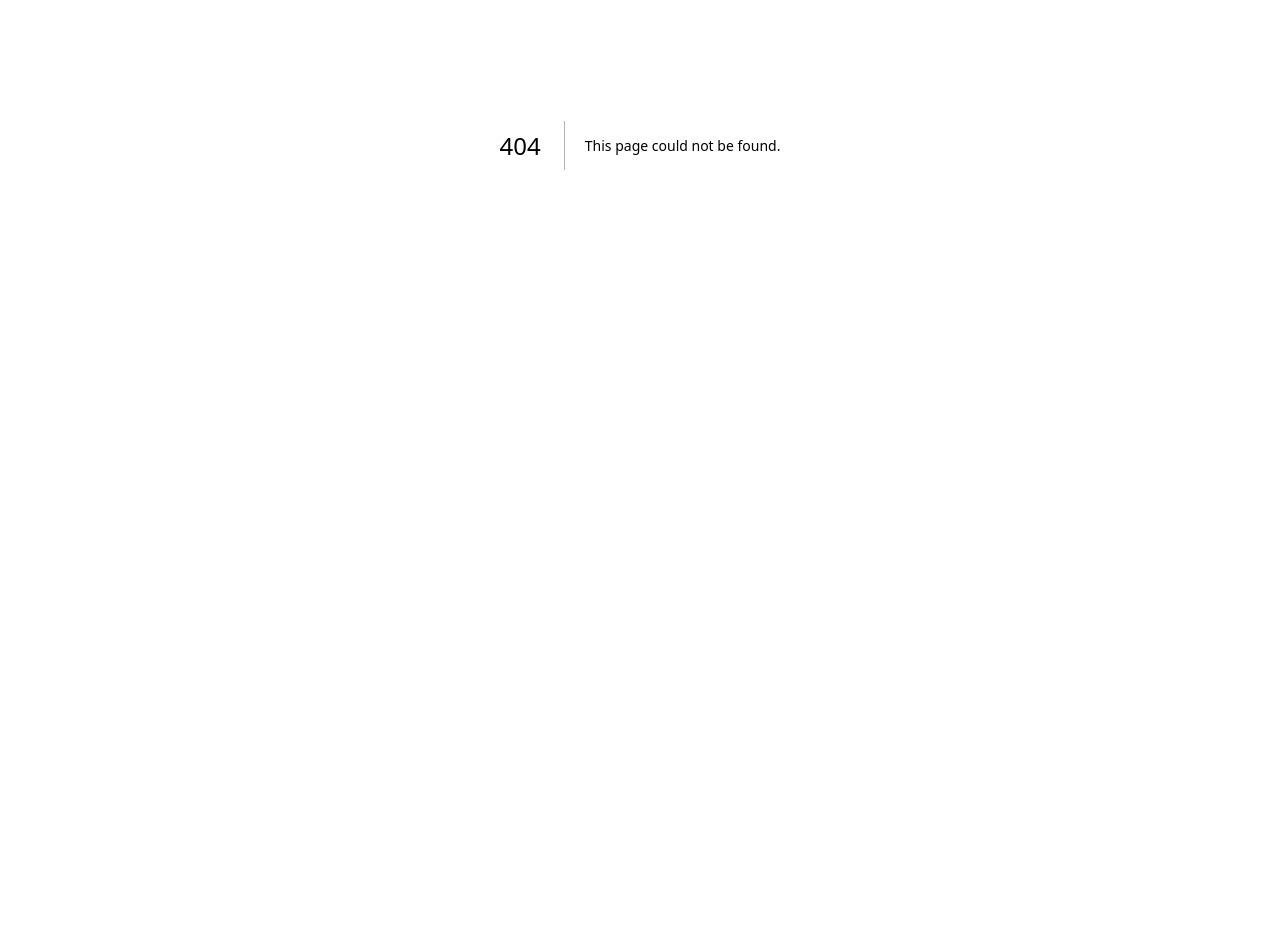
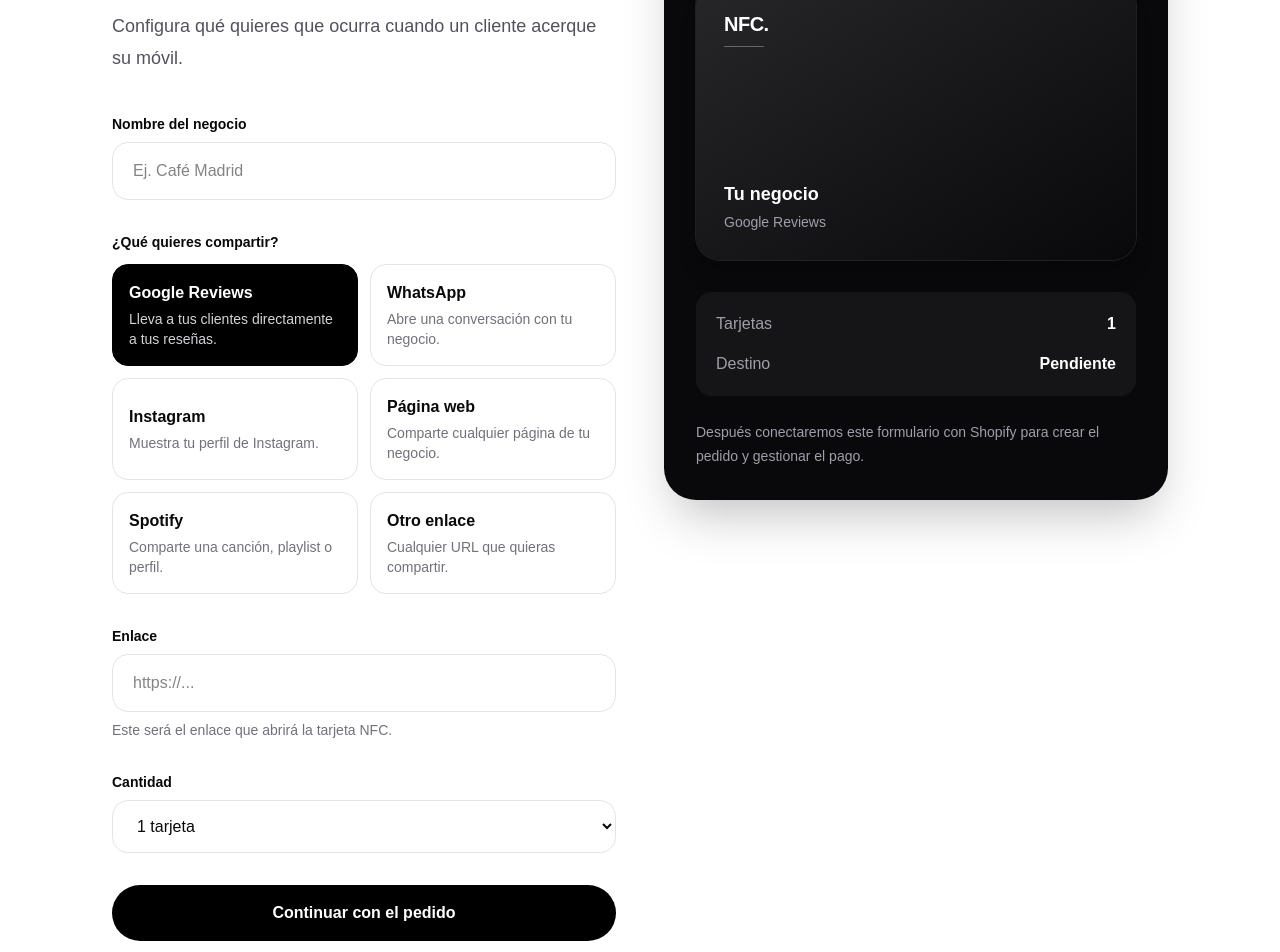
Before and after one commit to martinabenitezriera/nfc-store, a Next.js app: page /personalizar in a window 1280 px wide. Before the commit this address had no page. Shown: the part 255-1207 px from the top of the page. Before the commit the page ends 800 px from the top, so only its background shows below. Built offline with nearby package versions, Linux system fonts and the light colour scheme.

Commit message:
Create NFC card personalization page

```diff
--- /dev/null
+++ b/app/personalizar/page.tsx
@@ -0,0 +1,167 @@
+"use client";
+
+import { useMemo, useState } from "react";
+import Link from "next/link";
+
+const linkTypes = [
+  { id: "google", label: "Google Reviews", description: "Lleva a tus clientes directamente a tus reseñas." },
+  { id: "whatsapp", label: "WhatsApp", description: "Abre una conversación con tu negocio." },
+  { id: "instagram", label: "Instagram", description: "Muestra tu perfil de Instagram." },
+  { id: "web", label: "Página web", description: "Comparte cualquier página de tu negocio." },
+  { id: "spotify", label: "Spotify", description: "Comparte una canción, playlist o perfil." },
+  { id: "otro", label: "Otro enlace", description: "Cualquier URL que quieras compartir." },
+];
+
+export default function PersonalizarPage() {
+  const [businessName, setBusinessName] = useState("");
+  const [linkType, setLinkType] = useState("google");
+  const [url, setUrl] = useState("");
+  const [quantity, setQuantity] = useState(1);
+
+  const selectedType = useMemo(
+    () => linkTypes.find((item) => item.id === linkType) ?? linkTypes[0],
+    [linkType]
+  );
+
+  return (
+    <main className="min-h-screen bg-white text-zinc-950">
+      <nav className="flex items-center justify-between border-b border-zinc-100 px-6 py-5 md:px-12">
+        <Link href="/" className="text-2xl font-black tracking-tight">
+          NFC.
+        </Link>
+        <Link
+          href="/producto"
+          className="text-sm font-medium text-zinc-600 transition hover:text-black"
+        >
+          ← Volver al producto
+        </Link>
+      </nav>
+
+      <section className="mx-auto grid max-w-6xl gap-12 px-6 py-12 md:grid-cols-2 md:px-12 md:py-20">
+        <div>
+          <p className="mb-3 text-sm font-semibold uppercase tracking-[0.2em] text-zinc-500">
+            Paso 1 · Personalización
+          </p>
+          <h1 className="text-4xl font-black tracking-tight md:text-6xl">
+            Crea tu tarjeta.
+          </h1>
+          <p className="mt-5 max-w-xl text-lg leading-8 text-zinc-600">
+            Configura qué quieres que ocurra cuando un cliente acerque su móvil.
+          </p>
+
+          <div className="mt-10 space-y-8">
+            <label className="block">
+              <span className="mb-2 block text-sm font-semibold">Nombre del negocio</span>
+              <input
+                value={businessName}
+                onChange={(event) => setBusinessName(event.target.value)}
+                placeholder="Ej. Café Madrid"
+                className="w-full rounded-2xl border border-zinc-200 px-5 py-4 outline-none transition focus:border-black"
+              />
+            </label>
+
+            <div>
+              <span className="mb-3 block text-sm font-semibold">¿Qué quieres compartir?</span>
+              <div className="grid gap-3 sm:grid-cols-2">
+                {linkTypes.map((item) => (
+                  <button
+                    key={item.id}
+                    type="button"
+                    onClick={() => setLinkType(item.id)}
+                    className={`rounded-2xl border p-4 text-left transition ${
+                      linkType === item.id
+                        ? "border-black bg-black text-white"
+                        : "border-zinc-200 hover:border-zinc-400"
+                    }`}
+                  >
+                    <span className="block font-semibold">{item.label}</span>
+                    <span
+                      className={`mt-1 block text-sm ${
+                        linkType === item.id ? "text-zinc-300" : "text-zinc-500"
+                      }`}
+                    >
+                      {item.description}
+                    </span>
+                  </button>
+                ))}
+              </div>
+            </div>
+
+            <label className="block">
+              <span className="mb-2 block text-sm font-semibold">Enlace</span>
+              <input
+                value={url}
+                onChange={(event) => setUrl(event.target.value)}
+                placeholder="https://..."
+                type="url"
+                className="w-full rounded-2xl border border-zinc-200 px-5 py-4 outline-none transition focus:border-black"
+              />
+              <span className="mt-2 block text-sm text-zinc-500">
+                Este será el enlace que abrirá la tarjeta NFC.
+              </span>
+            </label>
+
+            <label className="block">
+              <span className="mb-2 block text-sm font-semibold">Cantidad</span>
+              <select
+                value={quantity}
+                onChange={(event) => setQuantity(Number(event.target.value))}
+                className="w-full rounded-2xl border border-zinc-200 bg-white px-5 py-4 outline-none focus:border-black"
+              >
+                {[1, 2, 3, 5, 10, 25, 50, 100].map((amount) => (
+                  <option key={amount} value={amount}>
+                    {amount} {amount === 1 ? "tarjeta" : "tarjetas"}
+                  </option>
+                ))}
+              </select>
+            </label>
+
+            <button
+              type="button"
+              className="w-full rounded-full bg-black px-8 py-4 font-semibold text-white transition hover:scale-[1.01]"
+            >
+              Continuar con el pedido
+            </button>
+          </div>
+        </div>
+
+        <div className="md:sticky md:top-8 md:self-start">
+          <div className="rounded-[2rem] bg-zinc-950 p-6 text-white shadow-2xl md:p-8">
+            <p className="text-sm text-zinc-400">Vista previa</p>
+
+            <div className="mt-8 flex aspect-[1.58/1] flex-col justify-between rounded-[1.5rem] bg-gradient-to-br from-zinc-800 to-zinc-950 p-7 shadow-xl ring-1 ring-white/10">
+              <div>
+                <div className="text-xl font-black tracking-tight">NFC.</div>
+                <div className="mt-2 h-px w-10 bg-white/30" />
+              </div>
+
+              <div>
+                <p className="text-lg font-semibold">
+                  {businessName || "Tu negocio"}
+                </p>
+                <p className="mt-1 text-sm text-zinc-400">{selectedType.label}</p>
+              </div>
+            </div>
+
+            <div className="mt-8 space-y-4 rounded-2xl bg-white/5 p-5">
+              <div className="flex items-center justify-between">
+                <span className="text-zinc-400">Tarjetas</span>
+                <span className="font-semibold">{quantity}</span>
+              </div>
+              <div className="flex items-center justify-between">
+                <span className="text-zinc-400">Destino</span>
+                <span className="max-w-[55%] truncate text-right font-semibold">
+                  {url || "Pendiente"}
+                </span>
+              </div>
+            </div>
+
+            <p className="mt-6 text-sm leading-6 text-zinc-400">
+              Después conectaremos este formulario con Shopify para crear el pedido y gestionar el pago.
+            </p>
+          </div>
+        </div>
+      </section>
+    </main>
+  );
+}
```
